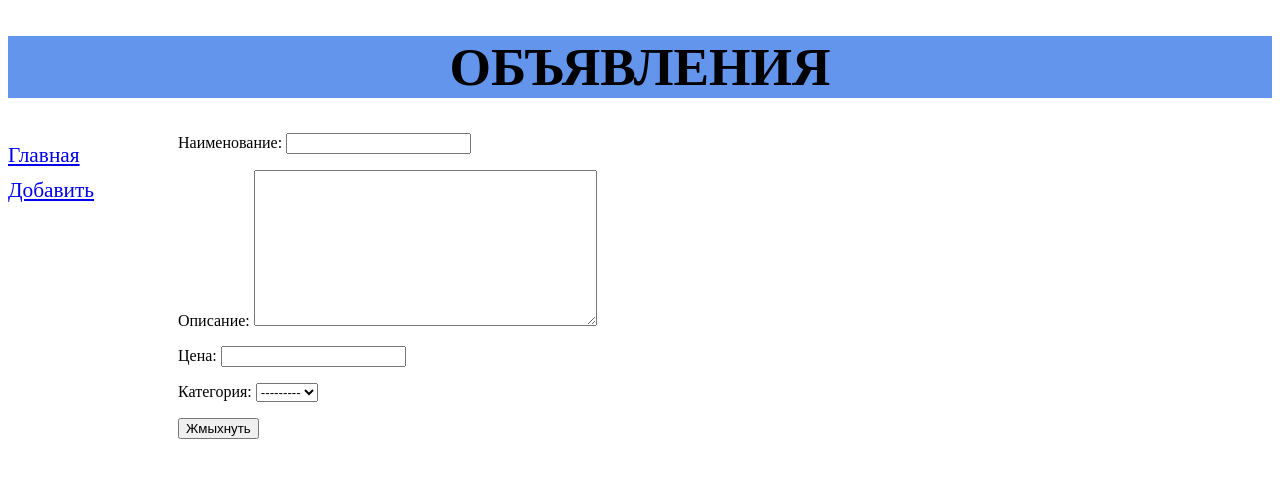
After one commit to popperony/Notice_board_service, a Django app: page /bboard/add/ in a window 1280 px wide. The commit adds this page. Shown: the top 478 px of the page. Run offline with Django 3.2, Linux system fonts and the light colour scheme; data that the repository does not hold is empty.

Commit message:
рефакторинг шаблонов

```diff
--- /dev/null
+++ b/notice_board/bboard/forms.py
@@ -0,0 +1,9 @@
+from django.forms import ModelForm
+
+from .models import Bb
+
+
+class BbForm(ModelForm):
+    class Meta:
+        model = Bb
+        fields = ('title', 'content', 'price', 'category')
--- /dev/null
+++ b/notice_board/bboard/static/style.css
@@ -0,0 +1,18 @@
+header h1 {
+    font-size: 40pt;
+    text-transform: uppercase;
+    text-align: center;
+    background: cornflowerblue;
+}
+nav {
+    font-size: 16pt;
+    width: 150px;
+    float: left;
+}
+nav a {
+    display: block;
+    margin: 10px 0px;
+}
+section {
+    margin-left: 170px;
+}
--- /dev/null
+++ b/notice_board/bboard/templates/create.html
@@ -0,0 +1,11 @@
+{% extends 'layout/base.html' %}
+{% block title %} Добавить новое объявление {% endblock %}
+
+
+{% block content %}
+    <form method="POST">
+        {% csrf_token %}
+        {{ form.as_p }}
+        <input type="submit" value="Жмыхнуть">
+    </form>
+{% endblock %}
--- /dev/null
+++ b/notice_board/bboard/templates/layout/base.html
@@ -0,0 +1,25 @@
+{% load static %}
+<!DOCTYPE html>
+<html>
+    <head>
+        <meta charset="UTF-8">
+        <title>{% block title %} Главная {% endblock %} :: Доска объявлений</title>
+        <link rel="stylesheet" type="text/css" href="{% static 'style.css' %}">
+    </head>
+    <body>
+        <header>
+            <h1>Объявления</h1>
+        </header>
+        <nav>
+            <a href="{% url 'index' %}">Главная</a>
+            <a href="{% url 'add' %}">Добавить</a>
+            {% for cat in category %}
+            <a href="{% url 'categories' cat.pk %}">{{ cat.name }}</a>
+            {% endfor %}
+        </nav>
+        <section>
+            {% block content %}
+            {% endblock %}
+        </section>
+    </body>
+</html>
--- a/notice_board/bboard/urls.py
+++ b/notice_board/bboard/urls.py
@@ -1,9 +1,10 @@
 from django.urls import path
 
-from .views import index, category
+from .views import index, category, BbCreateView
 
 
 urlpatterns = [
-        path('<int:category_id>/', category),
-        path('', index),
+        path('<int:category_id>/', category, name='categories'),
+        path('', index, name='index'),
+        path('add/', BbCreateView.as_view(), name='add')
     ]
--- a/notice_board/bboard/views.py
+++ b/notice_board/bboard/views.py
@@ -1,7 +1,10 @@
 from django.shortcuts import render
 from django.http import HttpResponse
 from django.template import loader
+from django.urls import reverse_lazy
+from django.views.generic.edit import CreateView
 
+from .forms import BbForm
 from .models import Bb, Category
 
 
@@ -22,3 +25,14 @@ def category(request, category_id):
         'current_category': current_category
         }
     return render(request, 'category.html', context)
+
+
+class BbCreateView(CreateView):
+    template_name = 'create.html'
+    form_class = BbForm
+    success_url = reverse_lazy('index')
+
+    def get_context_data(self, **kwargs):
+        context = super().get_context_data(**kwargs)
+        context['category'] = Category.objects.all()
+        return context
```
Also changed, not shown: notice_board/bboard/templates/category.html (+8 -19 lines), notice_board/bboard/templates/index.html (+6 -18 lines).
